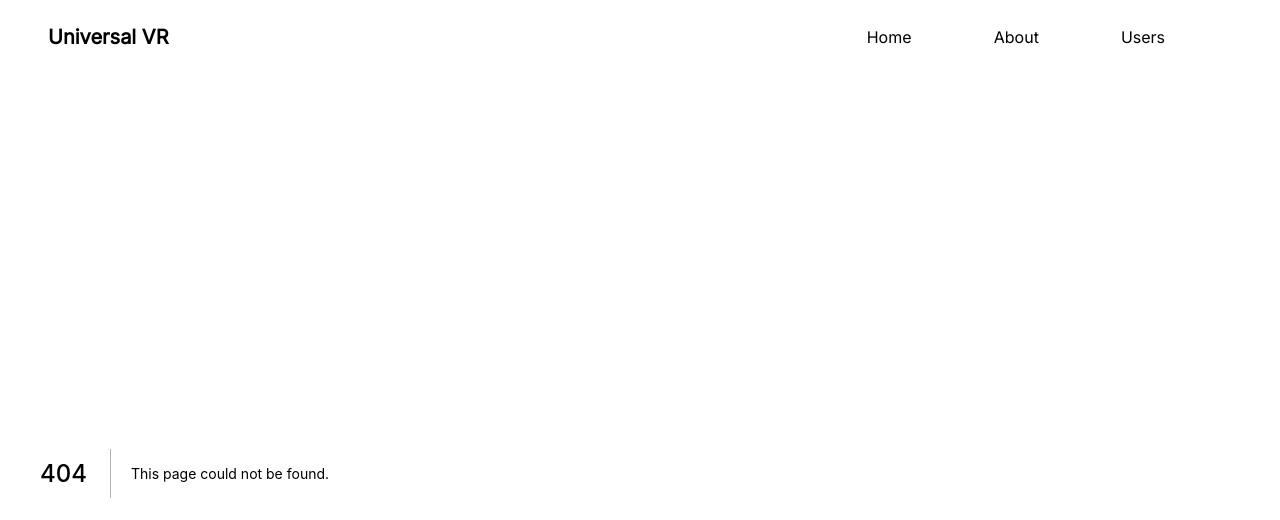
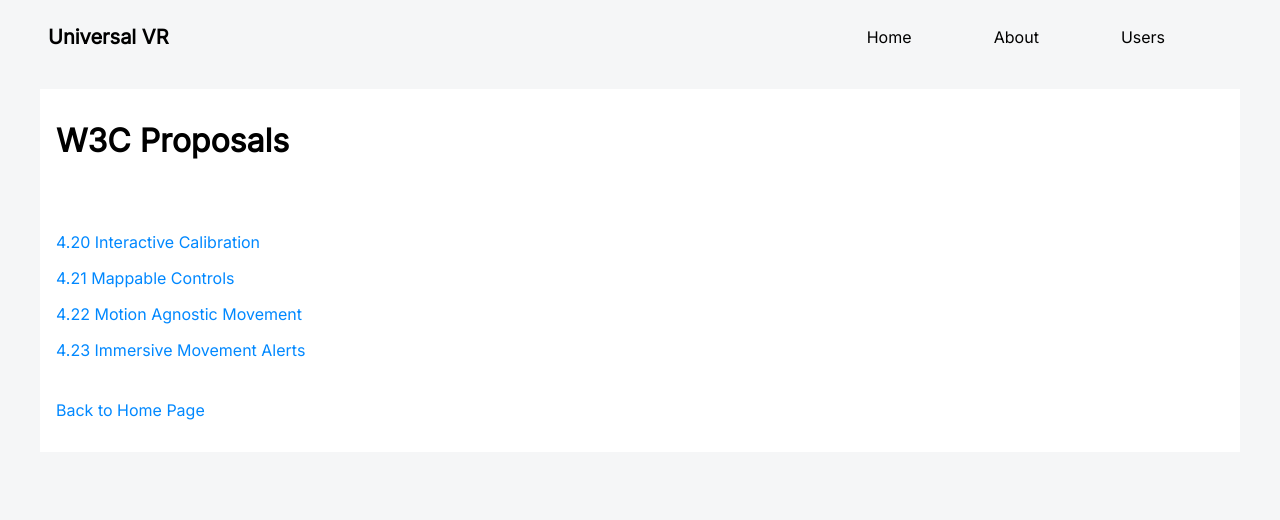
Before and after one commit to universalvr/universalvr.org, a Next.js app: page /w3c-proposals in a window 1280 px wide. Before the commit this address had no page. Shown: the top 520 px of the page. Built offline with nearby package versions, Linux system fonts and the light colour scheme.

Commit message:
add w3c proposals

```diff
--- a/pages/index.js
+++ b/pages/index.js
@@ -36,6 +36,11 @@
             <a href="https://forms.gle/MEYJRuuWJxuTcG4u8" target="_blank">Share your story</a>
           </Link>
         </ListItem>
+        <ListItem>
+          <Link href="/w3c-proposals">
+            <a>W3C Proposals</a>
+          </Link>
+        </ListItem>
       </List>
     </Container>
   )
--- /dev/null
+++ b/pages/w3c-proposals/index.js
@@ -0,0 +1,40 @@
+import BackTo from '../../components/back-to'
+import Container from '../../components/container'
+import H1 from '../../components/typography/h1'
+import Link from 'next/link'
+import List from '../../components/list'
+import ListItem from '../../components/list/item'
+import P from '../../components/typography/p'
+import React from 'react'
+
+export default function W3CProposalsPage() {
+  return (
+    <Container>
+      <H1>W3C Proposals</H1>
+      <P></P>
+      <List>
+        <ListItem>
+          <Link href="/w3c-proposals/4-20">
+            <a>4.20 Interactive Calibration</a>
+          </Link>
+        </ListItem>
+        <ListItem>
+          <Link href="/w3c-proposals/4-21">
+            <a>4.21 Mappable Controls</a>
+          </Link>
+        </ListItem>
+        <ListItem>
+          <Link href="/w3c-proposals/4-22">
+            <a>4.22 Motion Agnostic Movement</a>
+          </Link>
+        </ListItem>
+        <ListItem>
+          <Link href="/w3c-proposals/4-23">
+            <a>4.23 Immersive Movement Alerts</a>
+          </Link>
+        </ListItem>
+      </List>
+      <BackTo href="/" label="Home Page" />
+    </Container>
+  )
+}
```
Also changed, not shown: pages/w3c-proposals/4-20.js (added, +22 -0 lines), pages/w3c-proposals/4-21.js (added, +21 -0 lines), pages/w3c-proposals/4-22.js (added, +22 -0 lines), pages/w3c-proposals/4-23.js (added, +21 -0 lines).
